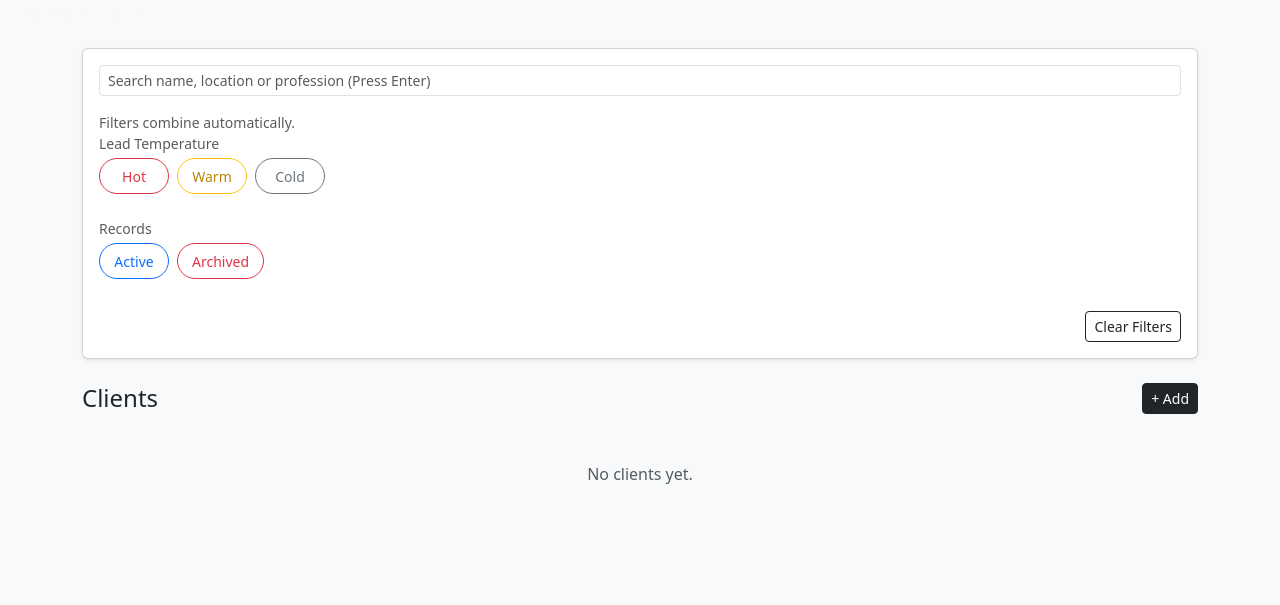
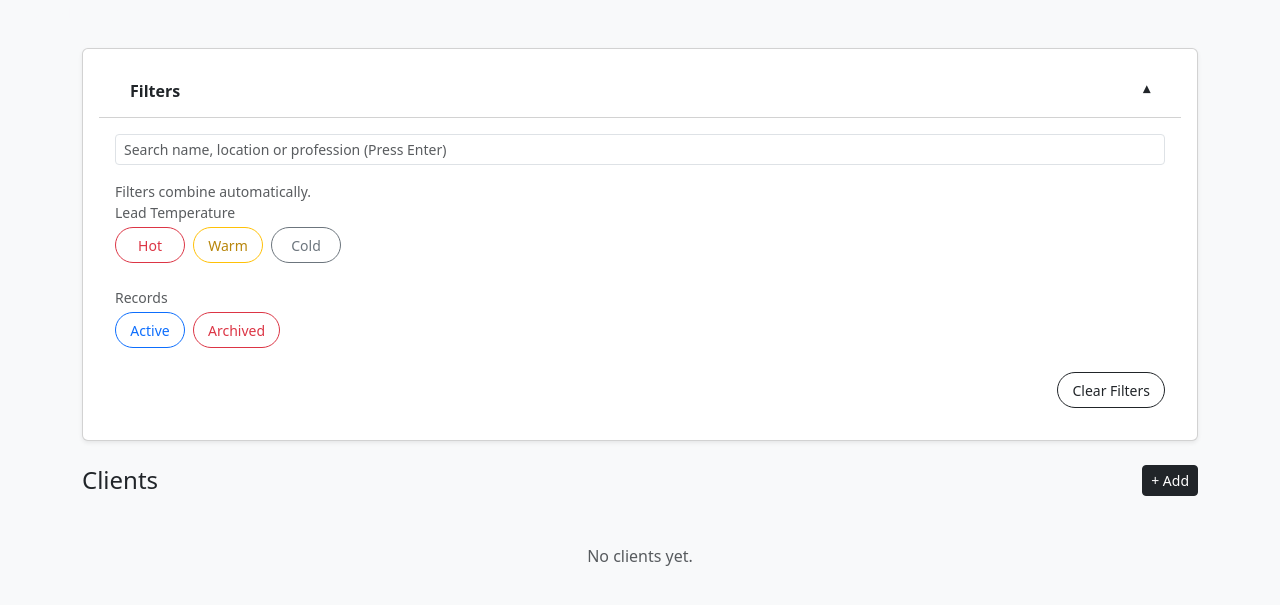
Before and after one commit to nikhilsharma/realestate-mvp, a Flask app: template templates/clients.html in a window 1280 px wide. Shown: the part 56-661 px from the top of the page. Run offline with Flask 3, Linux system fonts and the light colour scheme; the template is opened without the code that fills it, so the values that code supplies are empty; some libraries are stand-ins or nearby versions.

Commit message:
Fixed client filters

```diff
--- a/templates/partials/clients/_control_zone.html
+++ b/templates/partials/clients/_control_zone.html
@@ -1,11 +1,31 @@
 <div class="card shadow-sm p-3 mb-4 position-relative filter-card">
-
     <!-- Spinner -->
     <div class="filter-spinner position-absolute top-50 start-50 translate-middle d-none">
         <div class="spinner-border spinner-border-sm text-dark"></div>
     </div>
 
     <form method="GET" class="auto-submit-filters">
+        <!-- Header -->
+    <div
+      class="card-header bg-white"
+    >
+      <button
+        id="filterToggle"
+        type="button"
+        class="btn w-100 text-start fw-semibold d-flex align-items-center justify-content-between"
+        data-bs-toggle="collapse"
+        data-bs-target="#filterPanel"
+        aria-expanded="true"
+        aria-controls="filterPanel"
+      >
+        <span id="filterToggleText">Filters</span>
+        <span class="filter-arrow">▾</span>
+      </button>
+    </div>
+
+    <!-- Collapsible Filters -->
+    <div id="filterPanel" class="collapse show">
+      <div class="card-body">
         {% include "partials/clients/client_search.html" %}
         {% include "partials/clients/client_filters.html" %}
 
@@ -15,5 +35,7 @@
                 Clear Filters
             </a>
         </div>
+        </div>
+        </div>
     </form>
 </div>
```
